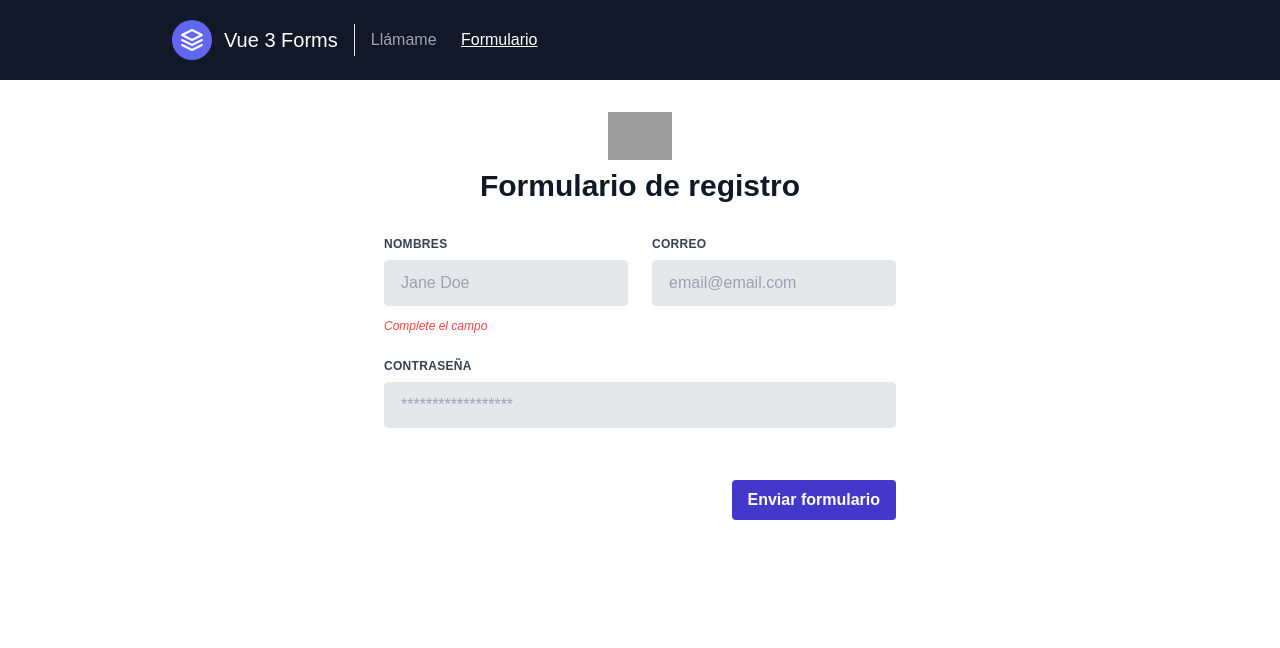
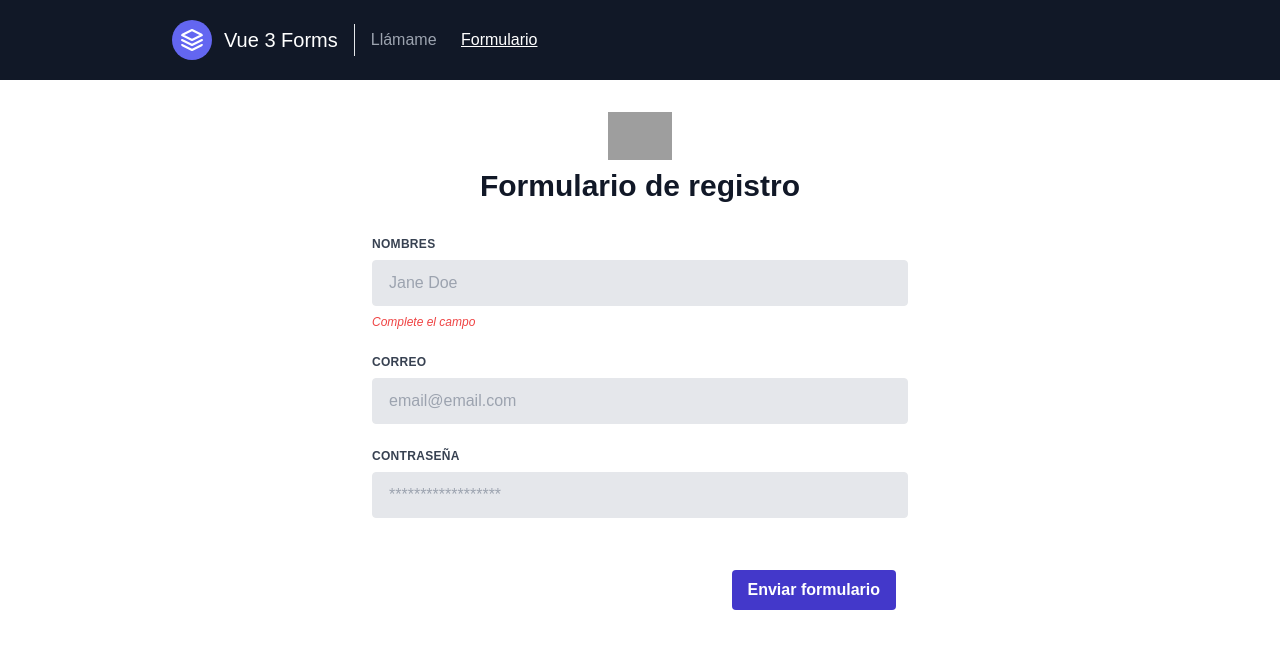
Before and after one commit to franciscomarin98/Vue-FormularioApp, a Vue app: page /#/forms/general in a window 1280 px wide. Shown: the top 648 px of the page. Built offline with nearby package versions, Linux system fonts and the light colour scheme; grey boxes are pictures that could not be loaded; what maska would draw is missing.

Commit message:
Refactor del form, aplicando divide y venceras

```diff
--- /dev/null
+++ b/src/components/EmailField.vue
@@ -0,0 +1,20 @@
+<template>
+  <div class="flex flex-wrap -mx-3 mb-6">
+    <label class="block uppercase tracking-wide text-gray-700 text-xs font-bold mb-2" for="grid-last-name">
+      Correo
+    </label>
+    <input
+      class="appearance-none block w-full bg-gray-200 text-gray-700 border border-gray-200 rounded py-3 px-4 leading-tight focus:outline-none focus:bg-white focus:border-gray-500"
+      id="grid-last-name" type="email" placeholder="email@email.com">
+  </div>
+</template>
+
+<script>
+export default {
+  name: 'EmailField'
+}
+</script>
+
+<style scoped>
+
+</style>
--- a/src/components/Forms/FormularioBasico.vue
+++ b/src/components/Forms/FormularioBasico.vue
@@ -7,31 +7,13 @@
   </div>
   <section class="mt-8" style="display: flex; justify-content: center; align-content: center">
     <form class="w-full max-w-lg">
-        <div class="flex flex-wrap -mx-3 mb-6">
-          <div class="w-full md:w-1/2 px-3 mb-6 md:mb-0">
-            <label class="block uppercase tracking-wide text-gray-700 text-xs font-bold mb-2" for="grid-first-name">
-              Nombres
-            </label>
-            <input class="appearance-none block w-full bg-gray-200 text-gray-700 border border-gray-200 rounded py-3 px-4 mb-3 leading-tight focus:outline-none focus:bg-white" id="grid-first-name" type="text" placeholder="Jane Doe">
-            <p class="text-red-500 text-xs italic">Complete el campo</p>
-          </div>
-          <div class="w-full md:w-1/2 px-3">
-            <label class="block uppercase tracking-wide text-gray-700 text-xs font-bold mb-2" for="grid-last-name">
-              Correo
-            </label>
-            <input class="appearance-none block w-full bg-gray-200 text-gray-700 border border-gray-200 rounded py-3 px-4 leading-tight focus:outline-none focus:bg-white focus:border-gray-500" id="grid-last-name" type="email" placeholder="email@email.com">
-          </div>
-        </div>
-        <div class="flex flex-wrap -mx-3 mb-6">
-          <div class="w-full px-3">
-            <label class="block uppercase tracking-wide text-gray-700 text-xs font-bold mb-2" for="grid-password">
-              Contraseña
-            </label>
-            <input class="appearance-none block w-full bg-gray-200 text-gray-700 border border-gray-200 rounded py-3 px-4 mb-3 leading-tight focus:outline-none focus:bg-white focus:border-gray-500" id="grid-password" type="password" placeholder="******************">
-          </div>
-        </div>
+      <NameField/>
+      <EmailField/>
+      <PasswordField/>
       <div class="mt-10" style="display: flex; justify-content: flex-end; align-content: flex-end">
-          <button class="bg-indigo-700 hover:bg-indigo-800 text-white font-bold py-2 px-4 rounded focus:outline-none focus:shadow-outline" type="button">
+        <button
+          class="bg-indigo-700 hover:bg-indigo-800 text-white font-bold py-2 px-4 rounded focus:outline-none focus:shadow-outline"
+          type="button">
           Enviar formulario
         </button>
       </div>
@@ -41,8 +23,17 @@
 </template>
 
 <script>
+import NameField from '../NameField'
+import EmailField from '../EmailField'
+import PasswordField from '../PasswordField'
+
 export default {
-  name: 'FormularioBasico'
+  name: 'FormularioBasico',
+  components: {
+    PasswordField,
+    EmailField,
+    NameField
+  }
 }
 </script>
 
--- /dev/null
+++ b/src/components/NameField.vue
@@ -0,0 +1,21 @@
+<template>
+  <div class="flex flex-wrap -mx-3 mb-6">
+    <label class="block uppercase tracking-wide text-gray-700 text-xs font-bold mb-2" for="grid-first-name">
+      Nombres
+    </label>
+    <input
+      class="appearance-none block w-full bg-gray-200 text-gray-700 border border-gray-200 rounded py-3 px-4 mb-2 leading-tight focus:outline-none focus:bg-white"
+      id="grid-first-name" type="text" placeholder="Jane Doe">
+    <p class="text-red-500 text-xs italic">Complete el campo</p>
+  </div>
+</template>
+
+<script>
+export default {
+  name: 'NameField'
+}
+</script>
+
+<style scoped>
+
+</style>
--- /dev/null
+++ b/src/components/PasswordField.vue
@@ -0,0 +1,20 @@
+<template>
+  <div class="flex flex-wrap -mx-3 mb-6">
+    <label class="block uppercase tracking-wide text-gray-700 text-xs font-bold mb-2" for="grid-password">
+      Contraseña
+    </label>
+    <input
+      class="appearance-none block w-full bg-gray-200 text-gray-700 border border-gray-200 rounded py-3 px-4 mb-3 leading-tight focus:outline-none focus:bg-white focus:border-gray-500"
+      id="grid-password" type="password" placeholder="******************">
+  </div>
+</template>
+
+<script>
+export default {
+  name: 'PasswordField'
+}
+</script>
+
+<style scoped>
+
+</style>
```
Lines whose indentation alone changed are shown as unchanged.
